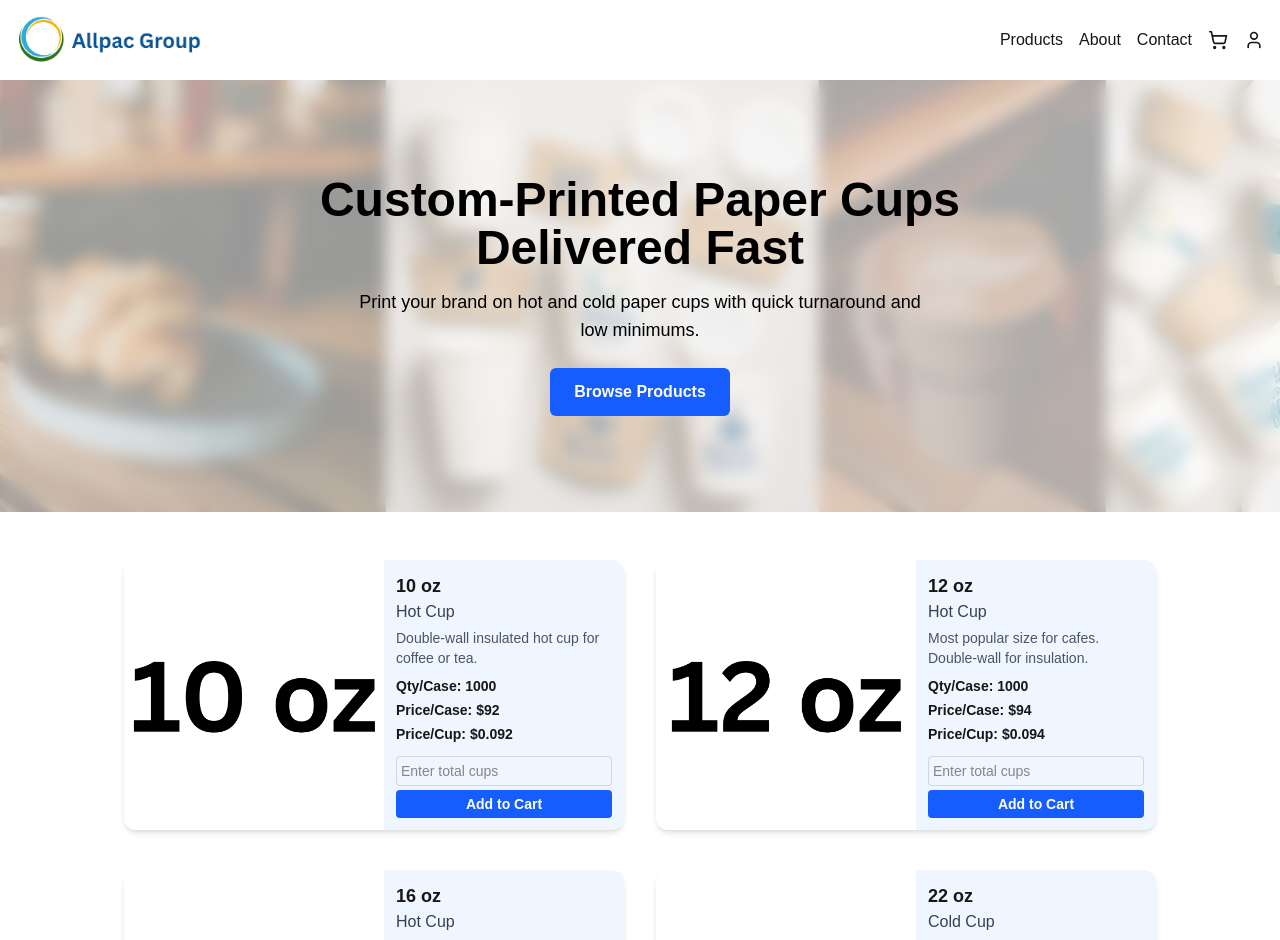
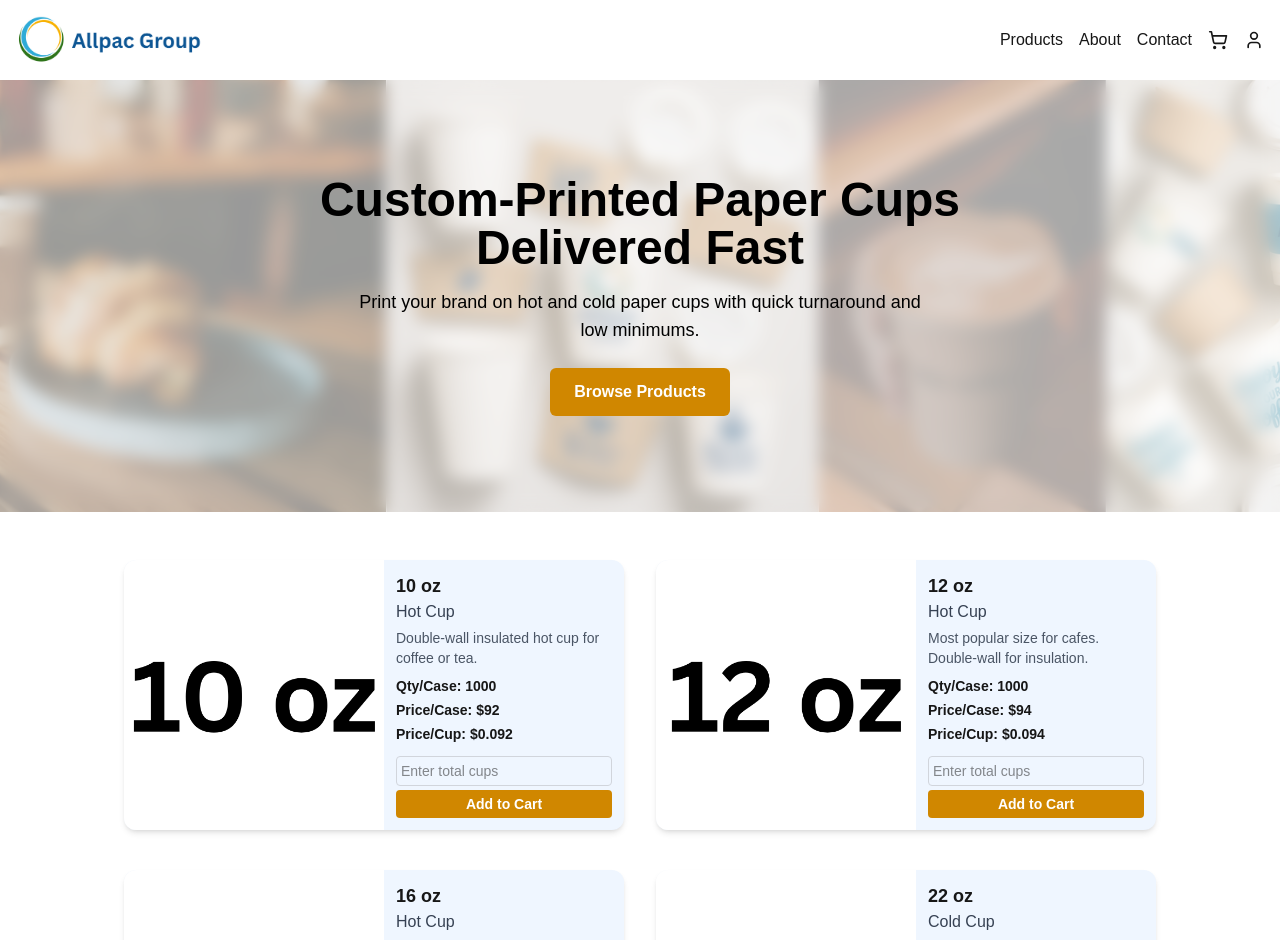
Before and after one commit to Emadedin1/allpacstore, a Next.js app in the folder frontend/: page / in a window 1280 px wide. Shown: the top 940 px of the page. Built offline with nearby package versions, Linux system fonts and the light colour scheme.

Commit message:
Change button colors

```diff
--- a/frontend/src/app/page.jsx
+++ b/frontend/src/app/page.jsx
@@ -21,7 +21,7 @@ export default function Home() {
           </p>
           <a
             href="#product-sections"
-            className="inline-block bg-blue-600 text-white px-6 py-3 rounded-md font-semibold hover:bg-blue-700 transition"
+            className="inline-block bg-yellow-600 text-white px-6 py-3 rounded-md font-semibold hover:bg-blue-700 transition"
           >
             Browse Products
           </a>
--- a/frontend/src/components/CupCard.jsx
+++ b/frontend/src/components/CupCard.jsx
@@ -36,7 +36,7 @@ export default function CupCard({ size, type, desc, qty, price, image }) {
             placeholder="Enter total cups"
             className="w-full p-1 border border-gray-300 rounded mb-1 text-sm"
           />
-          <button className="w-full bg-blue-600 text-white py-1 rounded hover:bg-blue-700 transition text-sm font-semibold">
+          <button className="w-full bg-yellow-600 text-white py-1 rounded hover:bg-blue-700 transition text-sm font-semibold">
             Add to Cart
           </button>
         </div>
```
